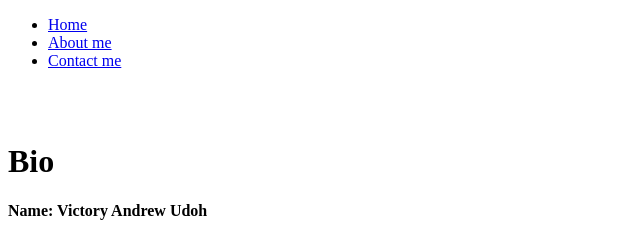
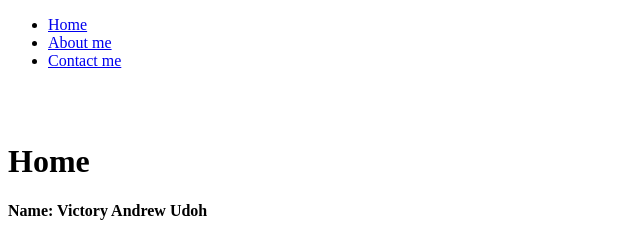
Before and after one commit to victrudoh/zuri_portfolio_task, a website: page views/index.html in a window 1280 px wide. Shown: the top 238 px of the page, 0-640 px from the left. Drawn offline with Linux system fonts and the light colour scheme.

Commit message:
Update index.html

```diff
--- a/views/index.html
+++ b/views/index.html
@@ -17,7 +17,7 @@
     <br />
     <br />
 
-    <h1>Bio</h1>
+    <h1>Home</h1>
     <h4>Name: Victory Andrew Udoh</h4>
     <h4>Gender: Male</h4>
     <h4>Nationality: Nigereian</h4>
```
